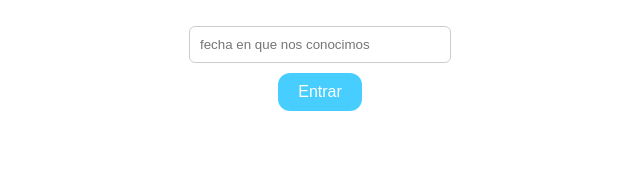
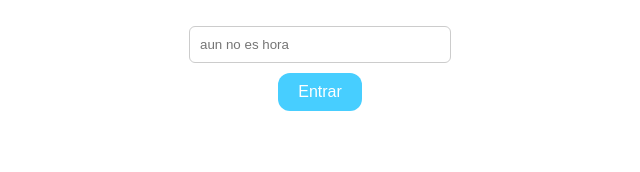
Before and after one commit to ItzAngelZz/ItzAngelZz.github.io, a plain HTML site: page index.html in a window 1280 px wide. Shown: the part 384-556 px from the top of the page, 320-960 px from the left. Drawn offline with Linux system fonts and the light colour scheme.

Commit message:
Update index.html

```diff
--- a/index.html
+++ b/index.html
@@ -304,7 +304,7 @@
     <div id="password-popup">
     <div id="password-content">
         <h2>Introduce la contraseña para continuar:</h2>
-        <input type="password" id="password" placeholder="fecha en que nos conocimos">
+        <input type="password" id="password" placeholder="aun no es hora">
         <button onclick="checkPassword()">Entrar</button>
         <p id="error-message" class="hidden"></p>
     </div>
```
